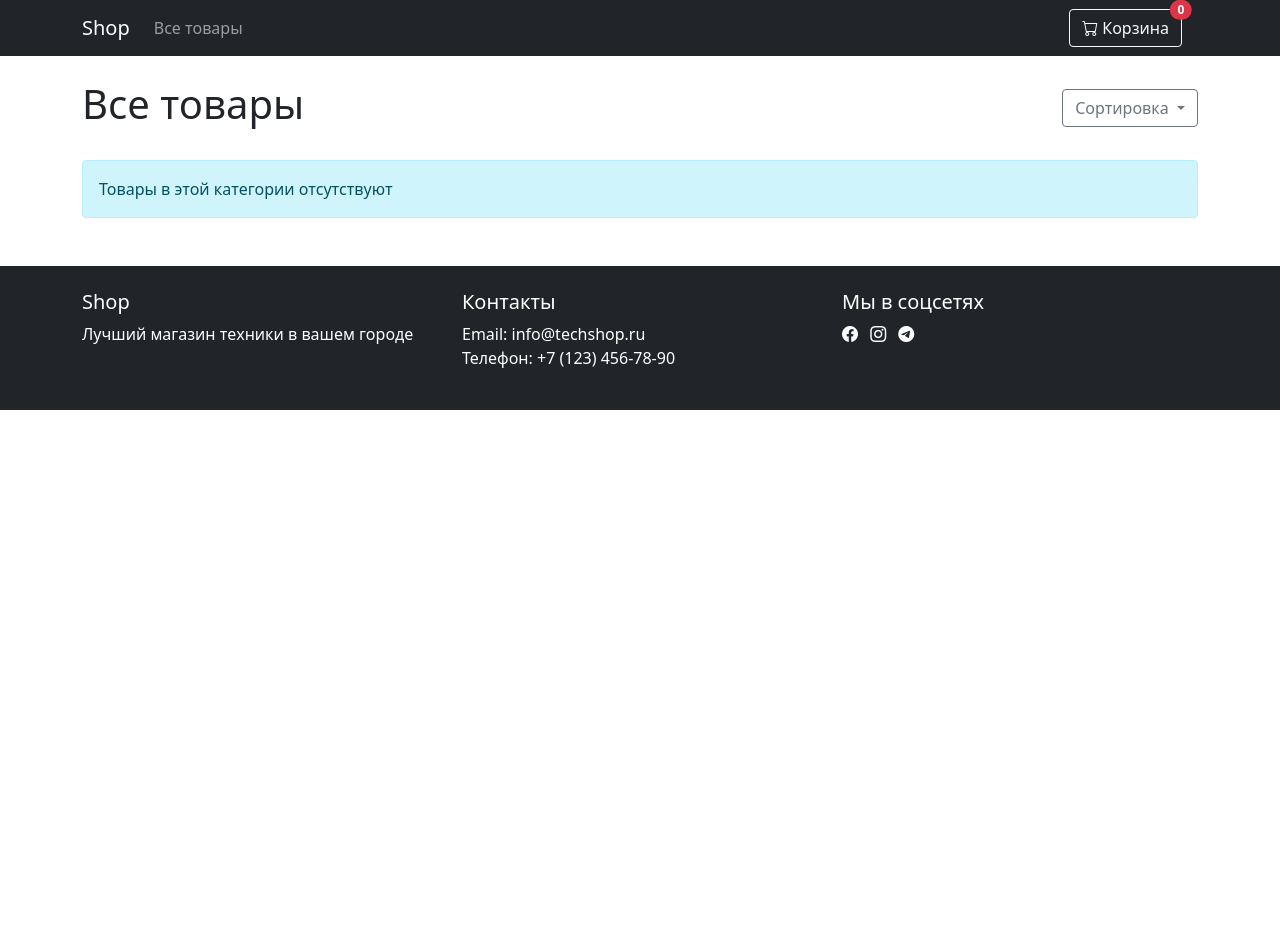
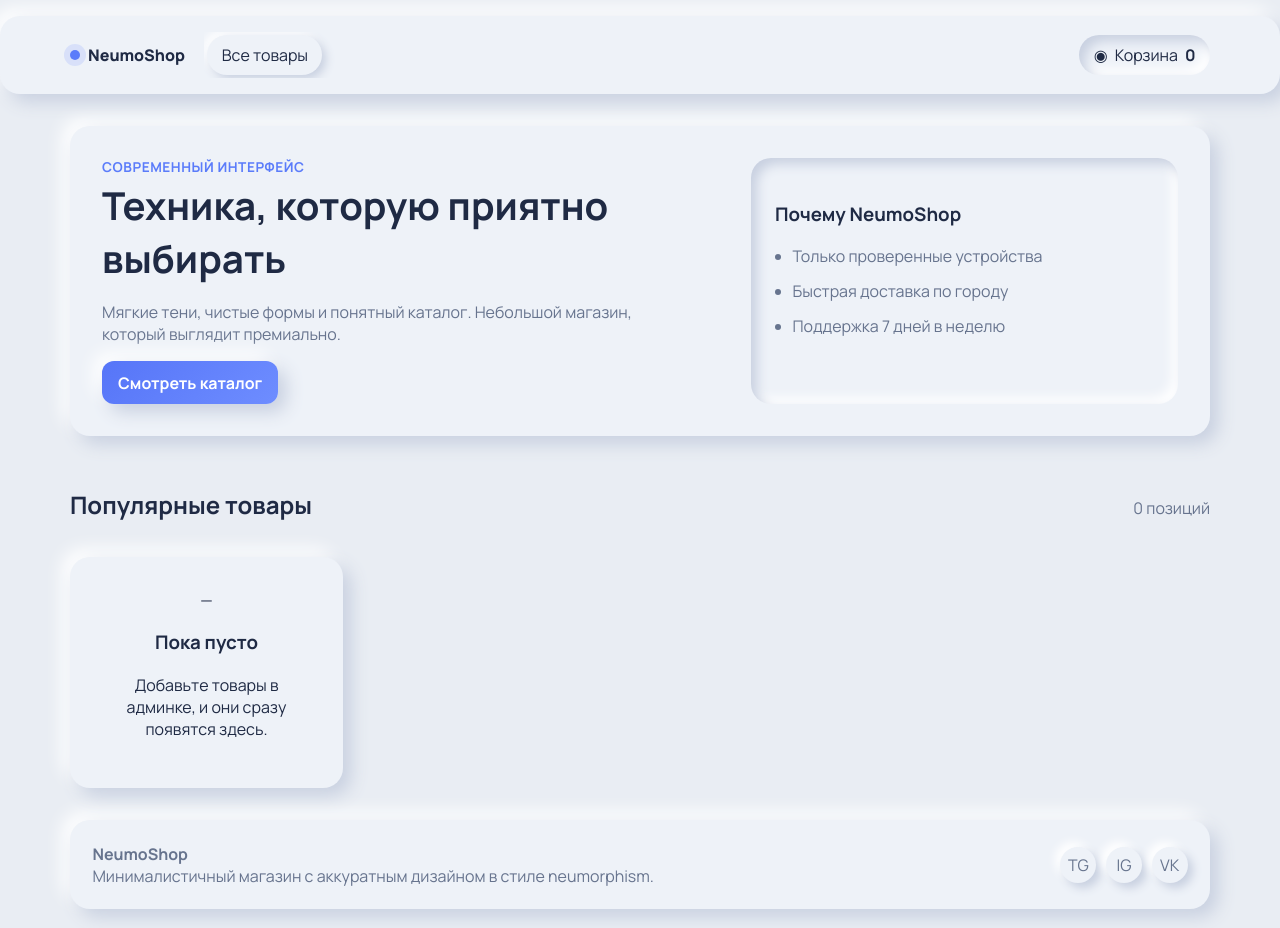
Before and after one commit to devvesama/django_base, a Django app: page / in a window 1280 px wide. Before the commit the page ends 410 px from the top, so only its background shows below. Run offline with Django 4.2, Linux system fonts and the light colour scheme; data that the repository does not hold is empty.

Commit message:
new changes

```diff
--- a/main/templates/main/base.html
+++ b/main/templates/main/base.html
@@ -3,75 +3,48 @@
 <head>
     <meta charset="UTF-8">
     <meta name="viewport" content="width=device-width, initial-scale=1.0">
-    <title>{% block title %}Shop{% endblock %}</title>
-    <link href="https://cdn.jsdelivr.net/npm/bootstrap@5.1.3/dist/css/bootstrap.min.css" rel="stylesheet">
-    <link rel="stylesheet" href="https://cdn.jsdelivr.net/npm/bootstrap-icons@1.8.0/font/bootstrap-icons.css">
+    <title>{% block title %}Neumorphism Shop{% endblock %}</title>
+    <link rel="preconnect" href="https://fonts.googleapis.com">
+    <link rel="preconnect" href="https://fonts.gstatic.com" crossorigin>
+    <link href="https://fonts.googleapis.com/css2?family=Manrope:wght@400;500;700;800&display=swap" rel="stylesheet">
+    {% include 'main/partials_neumo_styles.html' %}
 </head>
 <body>
-    <nav class="navbar navbar-expand-lg navbar-dark bg-dark">
-        <div class="container">
-            <a class="navbar-brand" href="{% url 'main:product_list' %}">Shop</a>
-            <button class="navbar-toggler" type="button" data-bs-toggle="collapse" data-bs-target="#navbarNav">
-                <span class="navbar-toggler-icon"></span>
-            </button>
-            <div class="collapse navbar-collapse" id="navbarNav">
-                <ul class="navbar-nav me-auto">
-                    <li class="nav-item">
-                        <a class="nav-link" href="{% url 'main:product_list' %}">Все товары</a>
-                    </li>
-                    {% for category in categories %}
-                        <li class="nav-item">
-                            <a class="nav-link" href="{{ category.get_absolute_url }}">
-                                {{ category.name }}
-                            </a>
-                        </li>
-                    {% endfor %}
-                </ul>
-                <div class="d-flex">
-                    <a href="{% url "cart:cart_detail" %}" class="btn btn-outline-light position-relative me-3">
-                        <i class="bi bi-cart"></i> Корзина
-                        <span class="position-absolute top-0 start-100 translate-middle badge rounded-pill bg-danger">
-                            {% with total_items=cart|length %}
-                                {% if total_items > 0 %}
-                                    {{ total_items }}
-                                {% else %}
-                                    0
-                                {% endif %}
-                            {% endwith %}
-                        </span>
-                    </a>
-                </div>
-            </div>
+    <header class="top-shell shell">
+        <div class="container-xl nav-wrap">
+            <a class="brand" href="{% url 'main:product_list' %}">
+                <span class="brand__dot"></span>
+                NeumoShop
+            </a>
+            <nav class="menu">
+                <a class="menu__item {% if not category %}active{% endif %}" href="{% url 'main:product_list' %}">Все товары</a>
+                {% for nav_category in categories %}
+                    <a class="menu__item {% if category and category.id == nav_category.id %}active{% endif %}"
+                       href="{{ nav_category.get_absolute_url }}">{{ nav_category.name }}</a>
+                {% endfor %}
+            </nav>
+            <a href="{% url 'cart:cart_detail' %}" class="cart-btn shell shell--inset">
+                <span aria-hidden="true">◉</span>
+                <span>Корзина</span>
+                <strong>{{ cart|length }}</strong>
+            </a>
         </div>
-    </nav>
+    </header>
 
-    <div class="container mt-4 mb-5">
-        {% block content %}
-        {% endblock %}
-    </div>
+    <main class="container-xl page-content">
+        {% block content %}{% endblock %}
+    </main>
 
-    <footer class="bg-dark text-white py-4 mt-5">
-        <div class="container">
-            <div class="row">
-                <div class="col-md-4">
-                    <h5>Shop</h5>
-                    <p>Лучший магазин техники в вашем городе</p>
-                </div>
-                <div class="col-md-4">
-                    <h5>Контакты</h5>
-                    <p>Email: info@techshop.ru<br>Телефон: +7 (123) 456-78-90</p>
-                </div>
-                <div class="col-md-4">
-                    <h5>Мы в соцсетях</h5>
-                    <a href="#" class="text-white me-2"><i class="bi bi-facebook"></i></a>
-                    <a href="#" class="text-white me-2"><i class="bi bi-instagram"></i></a>
-                    <a href="#" class="text-white me-2"><i class="bi bi-telegram"></i></a>
-                    <a href="#" class="text-white"><i class="bi bi-vk"></i></a>
-                </div>
-            </div>
+    <footer class="container-xl footer-shell shell">
+        <div>
+            <h4>NeumoShop</h4>
+            <p>Минималистичный магазин с аккуратным дизайном в стиле neumorphism.</p>
+        </div>
+        <div class="socials">
+            <a href="#" aria-label="Telegram">TG</a>
+            <a href="#" aria-label="Instagram">IG</a>
+            <a href="#" aria-label="VK">VK</a>
         </div>
     </footer>
-
-    <script src="https://cdn.jsdelivr.net/npm/bootstrap@5.1.3/dist/js/bootstrap.bundle.min.js"></script>
 </body>
 </html>
--- /dev/null
+++ b/main/templates/main/partials_neumo_styles.html
@@ -0,0 +1,30 @@
+<style>
+:root {--bg:#e9edf3;--surface:#eef2f8;--text:#1f2a44;--muted:#67748e;--accent:#5b7cfa;--danger:#ea4e6a;--shadow-light:#fff;--shadow-dark:#c8d0e0;--radius:20px}
+*{box-sizing:border-box} body{margin:0;font-family:Manrope,system-ui,sans-serif;background:var(--bg);color:var(--text)} a{color:inherit;text-decoration:none}
+.container-xl{width:min(1140px,calc(100% - 2rem));margin:0 auto}
+.shell{background:var(--surface);border-radius:var(--radius);box-shadow:8px 8px 18px var(--shadow-dark),-8px -8px 18px var(--shadow-light)}
+.shell--inset{box-shadow:inset 6px 6px 12px var(--shadow-dark),inset -6px -6px 12px var(--shadow-light)}
+.top-shell{margin:1rem auto 2rem;padding:1rem;position:sticky;top:.7rem;z-index:30}.nav-wrap{display:grid;grid-template-columns:auto 1fr auto;align-items:center;gap:1.2rem}
+.brand{font-weight:800;display:flex;align-items:center;gap:.5rem}.brand__dot{width:10px;height:10px;border-radius:50%;background:var(--accent);box-shadow:0 0 0 6px rgba(91,124,250,.15)}
+.menu{display:flex;gap:.6rem;overflow-x:auto;padding:.2rem}.menu__item{padding:.55rem .9rem;border-radius:999px;color:var(--muted);white-space:nowrap}.menu__item.active,.menu__item:hover{color:var(--text);background:var(--surface);box-shadow:4px 4px 10px var(--shadow-dark),-4px -4px 10px var(--shadow-light)}
+.cart-btn{display:flex;align-items:center;gap:.45rem;padding:.55rem .9rem;border-radius:999px}.page-content{margin-bottom:2rem}
+.hero{display:grid;grid-template-columns:1.3fr .9fr;gap:2rem;padding:2rem;margin-bottom:2rem}.hero h1{font-size:clamp(1.8rem,3vw,2.8rem);margin:.2rem 0 .9rem}
+.hero__eyebrow{color:var(--accent);letter-spacing:.04em;font-weight:700;text-transform:uppercase;font-size:.85rem;margin:0}.hero__text{color:var(--muted);max-width:60ch}
+.hero-card{padding:1.5rem}.hero-card ul{margin:0;padding-left:1.1rem;color:var(--muted);display:grid;gap:.8rem}
+.btn-main,.btn-soft,.btn-danger{border:0;padding:.65rem 1rem;border-radius:12px;cursor:pointer;display:inline-flex;align-items:center;justify-content:center;font-weight:700;transition:transform .2s ease}.btn-main:hover,.btn-soft:hover,.btn-danger:hover{transform:translateY(-2px)}
+.btn-main{color:#fff;background:linear-gradient(135deg,#5675f8,#6e8dff)}.btn-soft{color:var(--text);background:var(--surface)}.btn-danger{color:#fff;background:linear-gradient(135deg,#dd3d5f,#ef6a84)}
+.catalog-head{display:flex;justify-content:space-between;align-items:baseline;margin-bottom:1rem}.catalog-head p{color:var(--muted)}
+.product-grid{display:grid;grid-template-columns:repeat(auto-fill,minmax(245px,1fr));gap:1rem}.product-card{padding:1rem;display:grid;gap:.8rem}.product-card__image-wrap{aspect-ratio:4/3;padding:1rem;display:grid;place-items:center}
+.product-card__image{width:100%;height:100%;object-fit:cover;border-radius:14px}.product-card__placeholder{color:#91a0bb;font-size:2.2rem}.product-card__body h3{margin:0;font-size:1.03rem}
+.product-card__desc{color:var(--muted);margin:.5rem 0 .7rem;min-height:2.6rem}.product-card__bottom{display:flex;justify-content:space-between;align-items:center}
+.detail-layout{display:grid;grid-template-columns:1fr 1fr;gap:1rem;margin-bottom:2rem}.detail-image,.detail-info,.cart-list,.cart-summary,.footer-shell{padding:1.4rem}.detail-image{min-height:340px;display:grid;place-items:center}.detail-image img{max-width:100%;max-height:360px;object-fit:contain}
+.detail-price{font-size:1.7rem;font-weight:800;margin:.4rem 0 1rem}.detail-description,.cart-item__price{color:var(--muted)}.detail-form label{display:block;font-weight:700;margin-bottom:.6rem}.quantity-row{display:flex;gap:.7rem;align-items:center}
+input[type='number']{width:80px;border:0;border-radius:12px;background:var(--surface);box-shadow:inset 4px 4px 9px var(--shadow-dark),inset -4px -4px 9px var(--shadow-light);padding:.6rem}
+.related h2{margin-bottom:.8rem}.related-grid{grid-template-columns:repeat(auto-fill,minmax(220px,1fr))}
+.cart-page{display:grid;grid-template-columns:1.35fr .7fr;gap:1rem}.cart-list{display:grid;gap:1rem}.cart-list__head{display:flex;justify-content:space-between;align-items:baseline}.cart-list__head p{color:var(--muted)}
+.cart-item{display:grid;grid-template-columns:1.5fr auto auto;gap:1rem;align-items:center;padding:.9rem}.cart-qty-form{display:flex;align-items:center;gap:.6rem}.cart-item__actions{display:flex;align-items:center;gap:.7rem}
+.cart-summary__total{font-size:2rem;font-weight:800;margin:.2rem 0 1rem}.cart-summary{align-self:start;display:grid;gap:.8rem;position:sticky;top:7.5rem}.empty-state{text-align:center;padding:2rem}.empty-state i{font-size:2rem;color:var(--muted)}
+.footer-shell{display:flex;justify-content:space-between;align-items:center;margin-bottom:1.2rem;color:var(--muted)}.footer-shell h4,.footer-shell p{margin:0}.socials{display:flex;gap:.6rem}
+.socials a{width:36px;height:36px;display:grid;place-items:center;border-radius:50%;background:var(--surface);box-shadow:5px 5px 10px var(--shadow-dark),-5px -5px 10px var(--shadow-light)}
+@media (max-width:960px){.nav-wrap,.hero,.detail-layout,.cart-page,.cart-item{grid-template-columns:1fr}.cart-summary{position:static}.footer-shell{flex-direction:column;align-items:flex-start;gap:1rem}}
+</style>
--- a/main/templates/main/product/list.html
+++ b/main/templates/main/product/list.html
@@ -1,45 +1,57 @@
-{% extends "main/base.html" %}
+{% extends 'main/base.html' %}
 
 {% block title %}
-    {% if category %}{{ category.name }}{% else %}Товары{% endif %}
+    {% if category %}{{ category.name }} | NeumoShop{% else %}Каталог | NeumoShop{% endif %}
 {% endblock %}
 
 {% block content %}
-    <div class="d-flex justify-content-between align-items-center mb-4">
-        <h1>{% if category %}{{ category.name }}{% else %}Все товары{% endif %}</h1>
-        <div class="dropdown">
-            <button class="btn btn-outline-secondary dropdown-toggle" type="button" id="dropdownMenuButton" data-bs-toggle="dropdown" aria-expanded="false">
-                Сортировка
-            </button>
-            <ul class="dropdown-menu" aria-labelledby="dropdownMenuButton">
-                <li><a class="dropdown-item" href="?sort=name">По названию (А-Я)</a></li>
-                <li><a class="dropdown-item" href="?sort=-name">По названию (Я-А)</a></li>
-                <li><a class="dropdown-item" href="?sort=price">По цене (дешевые)</a></li>
-                <li><a class="dropdown-item" href="?sort=-price">По цене (дорогие)</a></li>
+<section class="hero shell">
+    <div>
+        <p class="hero__eyebrow">Современный интерфейс</p>
+        <h1>Техника, которую приятно выбирать</h1>
+        <p class="hero__text">Мягкие тени, чистые формы и понятный каталог. Небольшой магазин, который выглядит премиально.</p>
+        <a class="btn-main shell" href="#catalog">Смотреть каталог</a>
+    </div>
+    <div class="hero-card shell shell--inset">
+        <h3>Почему NeumoShop</h3>
+        <ul>
+            <li>Только проверенные устройства</li>
+            <li>Быстрая доставка по городу</li>
+            <li>Поддержка 7 дней в неделю</li>
         </ul>
     </div>
-    </div>
+</section>
 
-    {% if not products %}
-        <div class="alert alert-info">Товары в этой категории отсутствуют</div>
+<section id="catalog" class="catalog-head">
+    <h2>{% if category %}{{ category.name }}{% else %}Популярные товары{% endif %}</h2>
+    <p>{{ products|length }} позиций</p>
+</section>
+
+<div class="product-grid">
+    {% for product in products %}
+    <article class="product-card shell">
+        <a href="{{ product.get_absolute_url }}" class="product-card__image-wrap shell shell--inset">
+            {% if product.image %}
+                <img src="{{ product.image.url }}" alt="{{ product.name }}" class="product-card__image">
             {% else %}
-        <div class="row">
-            {% for product in products %}
-                <div class="col-md-4 mb-4">
-                    <div class="card h-100">
-                        <a href="{{ product.get_absolute_url }}">
-                            <img src="{{ product.image.url }}" class="card-img-top" alt="{{ product.name }}">
+                <div class="product-card__placeholder">□</div>
+            {% endif %}
         </a>
-                        <div class="card-body d-flex flex-column">
-                            <h5 class="card-title">
-                                <a href="{{ product.get_absolute_url }}" class="text-decoration-none">{{ product.name }}</a>
-                            </h5>
-                            <p class="card-text mt-auto">{{ product.price }} руб.</p>
-                            <a href="{{ product.get_absolute_url }}" class="btn btn-outline-primary mt-2">Подробнее</a>
+        <div class="product-card__body">
+            <h3><a href="{{ product.get_absolute_url }}">{{ product.name }}</a></h3>
+            <p class="product-card__desc">{{ product.description|default:'Описание скоро появится.'|truncatechars:95 }}</p>
+            <div class="product-card__bottom">
+                <strong>{{ product.price }} ₽</strong>
+                <a href="{{ product.get_absolute_url }}" class="btn-soft shell">Подробнее</a>
             </div>
         </div>
+    </article>
+    {% empty %}
+    <div class="empty-state shell">
+        —
+        <h3>Пока пусто</h3>
+        <p>Добавьте товары в админке, и они сразу появятся здесь.</p>
     </div>
     {% endfor %}
 </div>
-    {% endif %}
 {% endblock %}
```
Also changed, not shown: cart/templates/cart/cart_detail.html (+38 -48 lines), main/templates/main/product/detail.html (+44 -42 lines). Lines whose indentation alone changed are shown as unchanged.
